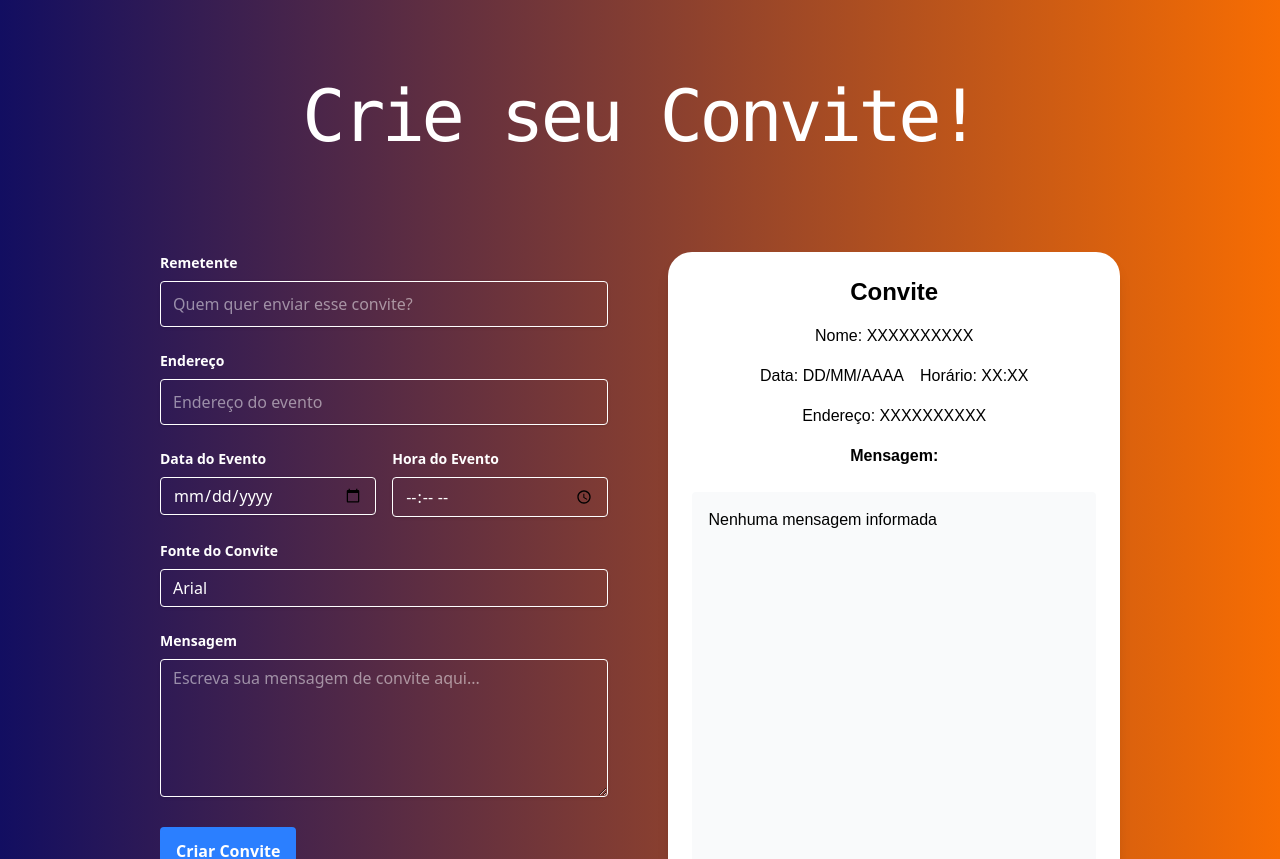
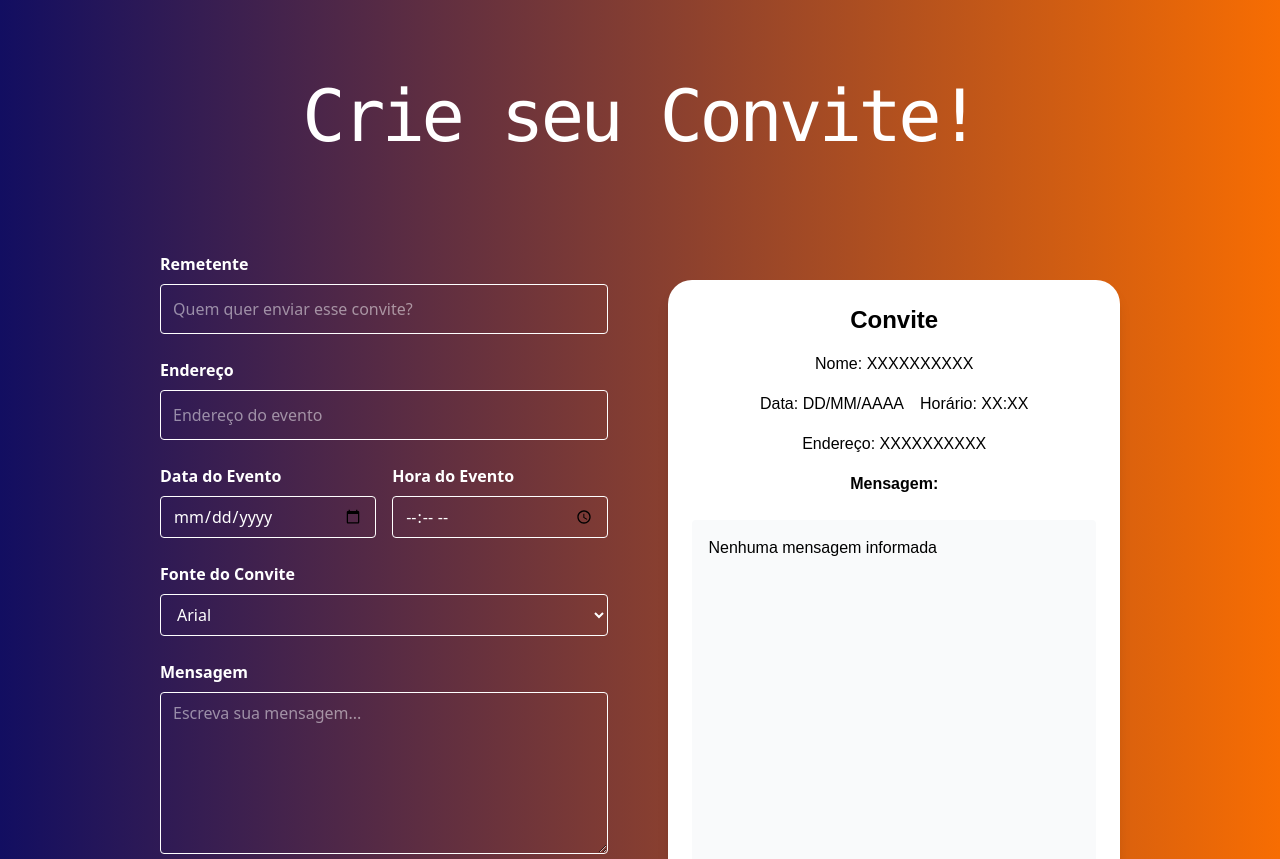
Before and after one commit to diegobbrito/personal-date, a React (Vite) app in the folder frontend/: page /makeyourinvite in a window 1280 px wide. Shown: the top 859 px of the page. Built offline with nearby package versions, Linux system fonts and the light colour scheme.

Commit message:
style: removing useless tailwindcss

```diff
--- a/frontend/src/pages/MakeYourInvite.tsx
+++ b/frontend/src/pages/MakeYourInvite.tsx
@@ -85,15 +85,12 @@ const MakeYourInvite: React.FC = () => {
       <div className="flex flex-col items-center py-5 px-4 sm:px-6 md:px-8 w-full max-w-screen-lg mx-auto lg:flex-row">
         <div className="w-full lg:w-1/2 max-w-lg">
           <form onSubmit={handleSubmit} className="space-y-6">
-            <div>
-              <label
-                className="block text-white font-bold mb-2 text-sm"
-                htmlFor="sender"
-              >
+          <div>
+              <label className="block text-white font-bold mb-2" htmlFor="sender">
                 Remetente
               </label>
               <input
-                className="shadow appearance-none border rounded w-full py-3 px-3 text-white leading-tight focus:outline-none focus:shadow-outline"
+                className="border rounded w-full py-3 px-3 text-white"
                 id="sender"
                 name="sender"
                 type="text"
@@ -104,14 +101,11 @@ const MakeYourInvite: React.FC = () => {
             </div>
 
             <div>
-              <label
-                className="block text-white font-bold mb-2 text-sm"
-                htmlFor="address"
-              >
+              <label className="block text-white font-bold mb-2" htmlFor="address">
                 Endereço
               </label>
               <input
-                className="shadow appearance-none border rounded w-full py-3 px-3 text-white leading-tight focus:outline-none focus:shadow-outline"
+                className="border rounded w-full py-3 px-3 text-white"
                 id="address"
                 name="address"
                 type="text"
@@ -123,14 +117,11 @@ const MakeYourInvite: React.FC = () => {
 
             <div className="grid grid-cols-1 md:grid-cols-2 gap-4">
               <div>
-                <label
-                  className="block text-white font-bold mb-2 text-sm"
-                  htmlFor="eventDate"
-                >
+                <label className="block text-white font-bold mb-2" htmlFor="eventDate">
                   Data do Evento
                 </label>
                 <input
-                  className="shadow appearance-none border rounded w-full py-2 px-3 text-white leading-tight focus:outline-none focus:shadow-outline"
+                  className="border rounded w-full py-2 px-3 text-white"
                   id="eventDate"
                   name="eventDate"
                   type="date"
@@ -138,14 +129,11 @@ const MakeYourInvite: React.FC = () => {
                 />
               </div>
               <div>
-                <label
-                  className="block text-white font-bold mb-2 text-sm"
-                  htmlFor="eventTime"
-                >
+                <label className="block text-white font-bold mb-2" htmlFor="eventTime">
                   Hora do Evento
                 </label>
                 <input
-                  className="shadow appearance-none border rounded w-full py-2 px-3 text-white leading-tight focus:outline-none focus:shadow-outline"
+                  className="border rounded w-full py-2 px-3 text-white"
                   id="eventTime"
                   name="eventTime"
                   type="time"
@@ -156,25 +144,18 @@ const MakeYourInvite: React.FC = () => {
             </div>
 
             <div>
-              <label
-                className="block text-white font-bold mb-2 text-sm"
-                htmlFor="fontFamily"
-              >
+              <label className="block text-white font-bold mb-2" htmlFor="fontFamily">
                 Fonte do Convite
               </label>
               <select
-                className="shadow appearance-none border rounded w-full py-2 px-3 text-white leading-tight focus:outline-none focus:shadow-outline"
+                className="border rounded w-full py-2 px-3 text-white"
                 id="fontFamily"
                 name="fontFamily"
                 value={formData.fontFamily}
                 onChange={handleChange}
               >
                 {fontOptions.map((font) => (
-                  <option
-                    key={font.value}
-                    value={font.value}
-                    className="text-black"
-                  >
+                  <option value={font.value} key={font.value} className="text-black">
                     {font.label}
                   </option>
                 ))}
@@ -182,19 +163,16 @@ const MakeYourInvite: React.FC = () => {
             </div>
 
             <div>
-              <label
-                className="block text-white font-bold mb-2 text-sm"
-                htmlFor="message"
-              >
+              <label className="block text-white font-bold mb-2" htmlFor="message">
                 Mensagem
               </label>
               <textarea
-                className="shadow appearance-none border rounded w-full py-2 px-3 text-white leading-tight focus:outline-none focus:shadow-outline"
+                className="border rounded w-full py-2 px-3 text-white"
                 id="message"
                 name="message"
                 value={formData.message}
                 onChange={handleChange}
-                placeholder="Escreva sua mensagem de convite aqui..."
+                placeholder="Escreva sua mensagem..."
                 rows={6}
               />
             </div>
```
